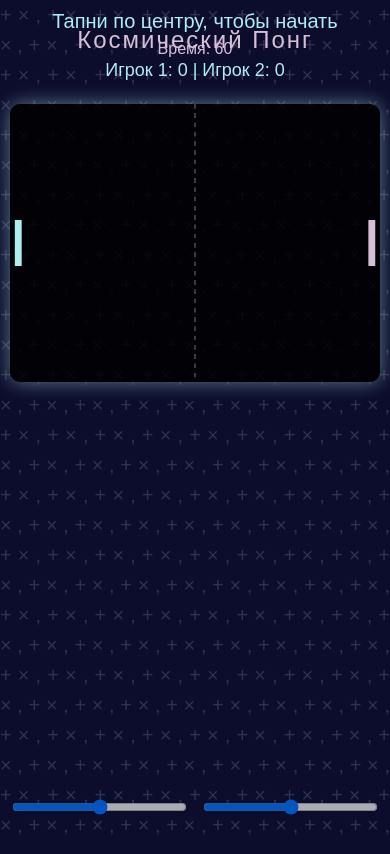
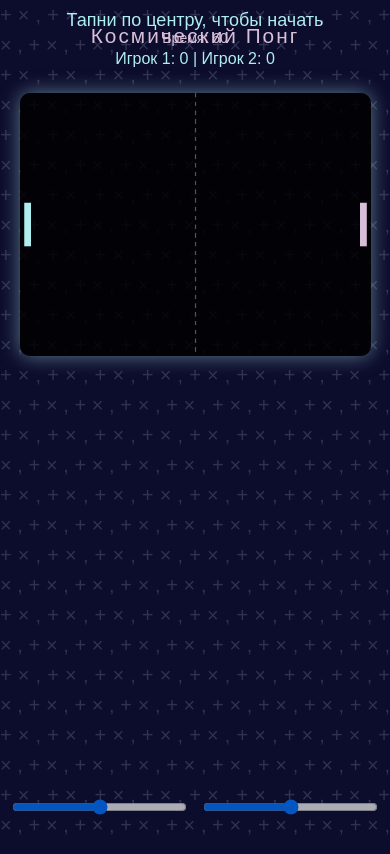
Before and after one commit to abduvahid100703-prog/space-ping-pong-game, a plain HTML site: page index.html in a window 390 px wide. Drawn offline with Linux system fonts and the light colour scheme.

Commit message:
Update index.html

```diff
--- a/index.html
+++ b/index.html
@@ -14,7 +14,6 @@
             font-family: Arial, sans-serif;
             display: flex;
             flex-direction: column;
-            /* Изменено для лучшего центрирования */
             justify-content: center;
             align-items: center;
             height: 100vh;
@@ -64,12 +63,15 @@
             background-color: rgba(0, 0, 0, 0.85);
             border-radius: 10px;
             box-shadow: 0 0 20px rgba(174, 238, 238, 0.5);
+
             max-width: 800px;
             width: 95vw;
             height: auto;
             aspect-ratio: 800 / 600;
             max-height: 95vh;
         }
+
+        /* ... (остальные стили без изменений) ... */
 
         #endMenu {
             position: fixed;
@@ -134,6 +136,8 @@
             z-index: 2;
         }
 
+
+        /* --- ОБНОВЛЕННЫЙ МЕДИА-ЗАПРОС --- */
         @media (max-width: 820px) {
             body {
                 justify-content: flex-start;
@@ -142,22 +146,41 @@
 
             h1 {
                 position: static;
-                font-size: 1.5rem;
-                margin-bottom: 50px;
+                font-size: 1.3rem;
+                /* Уменьшили */
+                margin-bottom: 45px;
+                /* Уменьшили отступ */
             }
 
             #scoreboard {
-                top: 60px;
-                font-size: 18px;
+                top: 50px;
+                /* Подвинули выше */
+                font-size: 16px;
+                /* Уменьшили */
             }
 
             #timer {
-                top: 40px;
-                font-size: 16px;
+                top: 30px;
+                /* Подвинули выше */
+                font-size: 14px;
+                /* Уменьшили */
             }
 
+            /* --- НОВЫЕ ПРАВИЛА ДЛЯ КАНВАСА НА МОБИЛЬНЫХ --- */
+            canvas {
+                width: 90vw;
+                /* Чуть уже, чем 95vw */
+                /* Вот главное изменение:
+                  Ограничиваем высоту, чтобы осталось место для UI
+                */
+                max-height: 65vh;
+            }
+
+            /* ------------------------------------------ */
+
             #startText {
-                font-size: 20px;
+                font-size: 18px;
+                /* Тоже уменьшили */
                 width: 80%;
             }
 
@@ -222,6 +245,18 @@
 
         document.addEventListener('keydown', e => { const k = e.key.toLowerCase(); if (k in keys) keys[k] = true; });
         document.addEventListener('keyup', e => { const k = e.key.toLowerCase(); if (k in keys) keys[k] = false; });
+
+
+        document.addEventListener('keydown', e => { const k = e.key.toLowerCase(); if (k in keys) keys[k] = true; });
+        document.addEventListener('keyup', e => { const k = e.key.toLowerCase(); if (k in keys) keys[k] = false; });
+
+        window.addEventListener('blur', () => {
+            keys.w = false;
+            keys.s = false;
+            keys.arrowup = false;
+            keys.arrowdown = false;
+        });
+
 
         const leftSlider = document.getElementById('leftSlider');
         const rightSlider = document.getElementById('rightSlider');
@@ -301,11 +336,16 @@
         function update() {
             if (!gameRunning) return;
 
-            if (keys.w && paddle1.y > 0) paddle1.y -= paddle1.speed;
-            if (keys.s && paddle1.y + paddle1.height < canvas.height) paddle1.y += paddle1.speed;
-            if (keys.arrowup && paddle2.y > 0) paddle2.y -= paddle2.speed;
-            if (keys.arrowdown && paddle2.y + paddle2.height < canvas.height) paddle2.y += paddle2.speed;
-
+            if (keys.w && paddle1.y > 0) {
+                paddle1.y -= paddle1.speed;
+            } else if (keys.s && paddle1.y + paddle1.height < canvas.height) {
+                paddle1.y += paddle1.speed;
+            }
+            if (keys.arrowup && paddle2.y > 0) {
+                paddle2.y -= paddle2.speed;
+            } else if (keys.arrowdown && paddle2.y + paddle2.height < canvas.height) {
+                paddle2.y += paddle2.speed;
+            }
             ball.x += ball.dx;
             ball.y += ball.dy;
 
```
